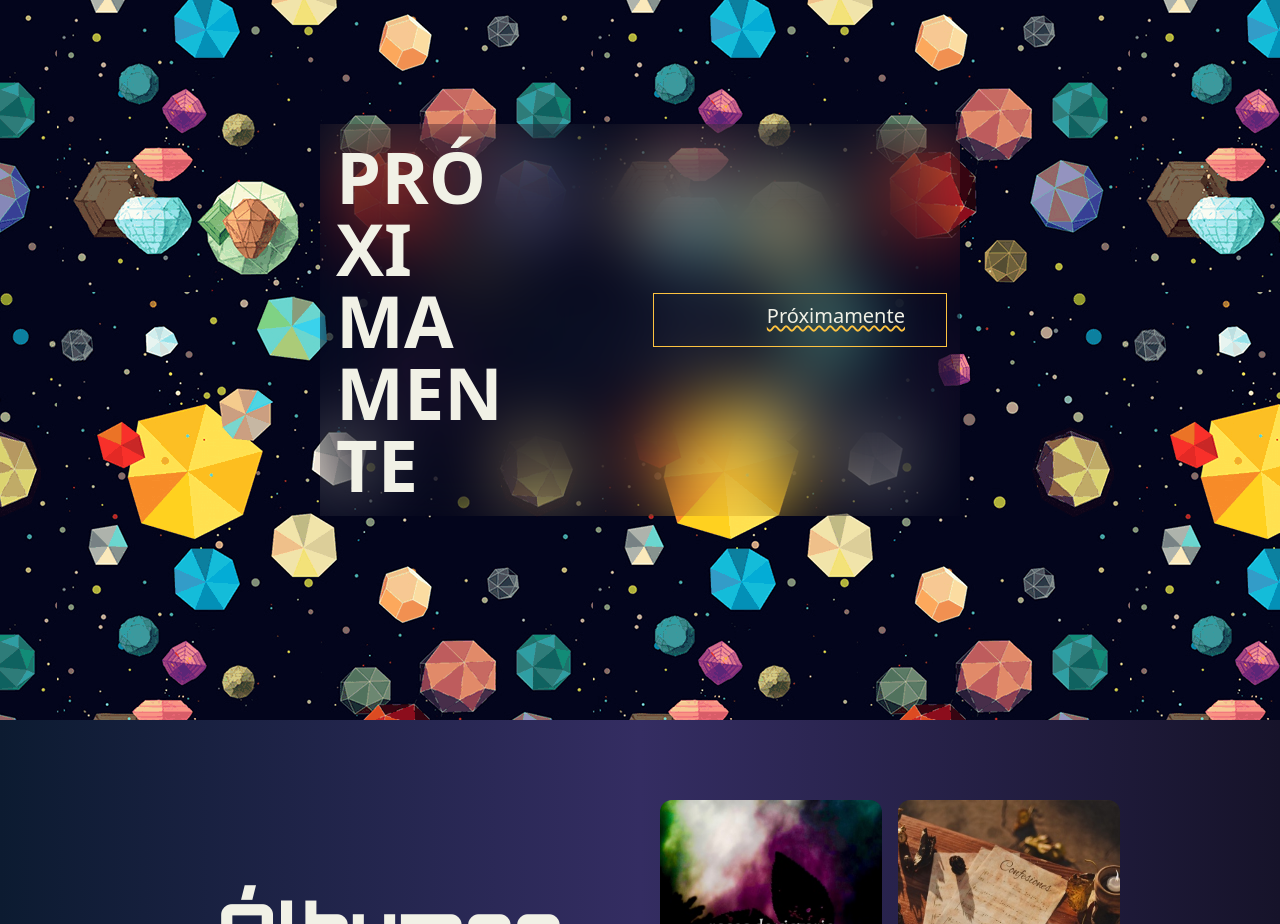
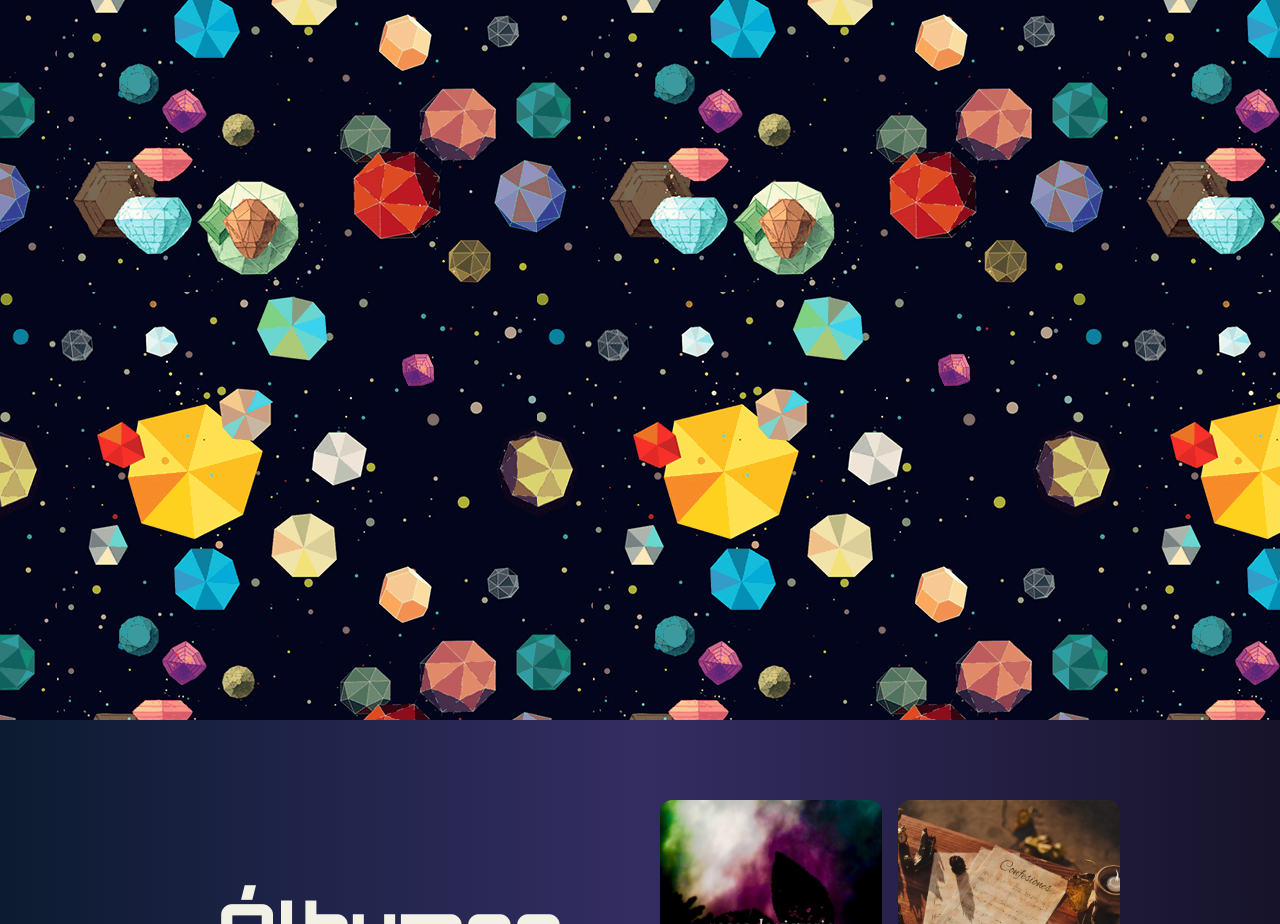
Before and after one commit to leonardoromero/mariano-kowal, a React (Create React App) app: page / in a window 1280 px wide. Shown: the part 880-1804 px from the top of the page. Built offline with nearby package versions, Linux system fonts and the light colour scheme.

Commit message:
Deleted upcoming shows section as there are no upcoming shows to display

```diff
--- a/src/components/Shows/Shows.js
+++ b/src/components/Shows/Shows.js
@@ -11,7 +11,7 @@ export const Shows = () => {
 			className='flex items-center justify-center w-full h-screen lg:bg-fixed'
 			style={{ backgroundImage: `url(${bg})` }}
 		>
-			<ShowsContainer>
+			{/* <ShowsContainer>
 				<ShowsTitleCol>
 					<h2>PRÓ</h2>
 					<h2>XI</h2>
@@ -21,14 +21,8 @@ export const Shows = () => {
 				</ShowsTitleCol>
 
 				<ShowsContentCol>
-					<NewShow
-
-						place='Próximamente'
-
-					/>
-
 				</ShowsContentCol>
-			</ShowsContainer>
+			</ShowsContainer> */}
 		</div>
 	);
 };
```
